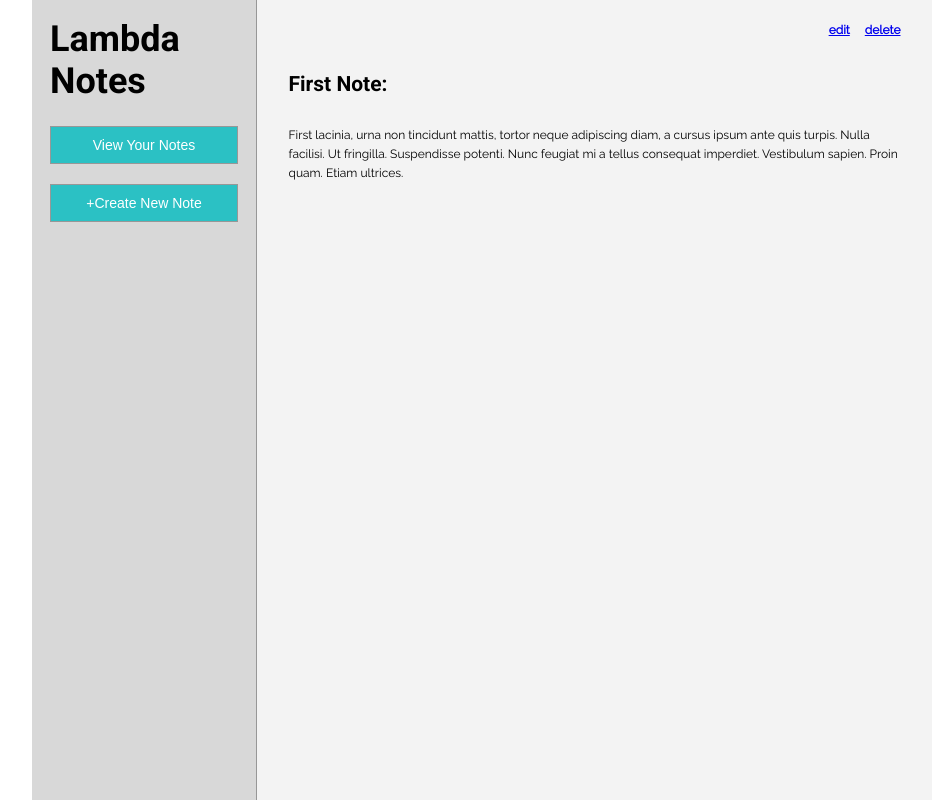
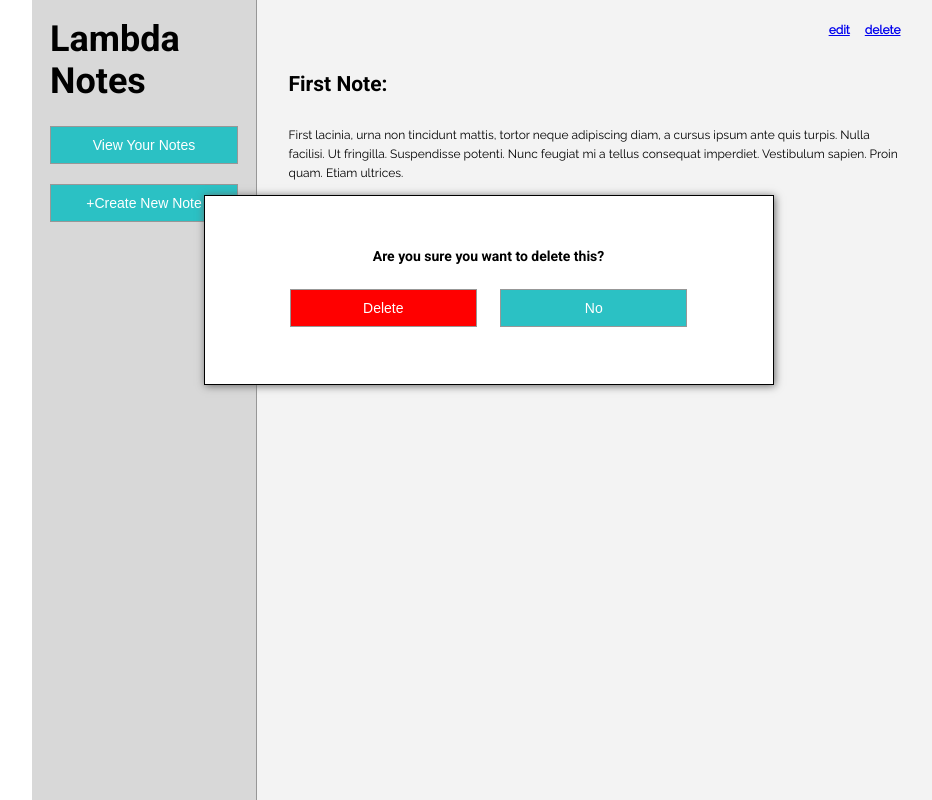
Before and after one commit to JSNavey/newfrontend, a React (Create React App) app in the folder notes/: page / in a window 1280 px wide. Both pictures are taken after a click on the link "delete". Shown: the whole page, without its empty margins (158-1090 px from the left). Built offline with nearby package versions, Linux system fonts and the light colour scheme.

Commit message:
Delete Modal now is toggled

```diff
--- a/notes/src/components/DeleteNote/DeleteNote.js
+++ b/notes/src/components/DeleteNote/DeleteNote.js
@@ -3,8 +3,9 @@ import './index.css';
 
 class DeleteNote extends Component {
     render() {
+        let toggle = this.props.toggle;
         return (
-            <div className='modal-wrapper hidden'>
+            <div className={ toggle ? 'modal-wrapper': 'hidden' }>
                 <div className='modal-header'>
                     <h4>Are you sure you want to delete this?</h4>
                 </div>
--- a/notes/src/components/NoteView/NoteView.js
+++ b/notes/src/components/NoteView/NoteView.js
@@ -6,6 +6,7 @@ class NoteView extends Component {
   constructor() {
     super();
     this.state = {
+      displayDelete: false,
       notesArray: [
         {
           _id: 'qazwsx',
@@ -34,12 +35,23 @@ class NoteView extends Component {
       ]
     }
   }
+
+  showModal = () => {
+    this.setState({ displayDelete: !this.state.displayDelete })
+  }
+
   render() {
     return (
       <div className='noteView-container'>
         <div className='noteView-selector'>
           <a href='#' className='edit-click'>edit</a>
-          <a href='#' className='delete-click'>delete</a>
+          <a
+            href='#'
+            className='delete-click'
+            onClick={this.showModal}
+            >
+            delete
+            </a>
         </div>
         <div className='content-header noteView-header'>
           <h2>{this.state.notesArray[0].title}:</h2>
@@ -47,7 +59,7 @@ class NoteView extends Component {
         <div className='noteView-content'>
           <p>{this.state.notesArray[0].body}</p>
         </div>
-        <DeleteNote />
+        <DeleteNote toggle={this.state.displayDelete}/>
       </div>
     )
   }
```
